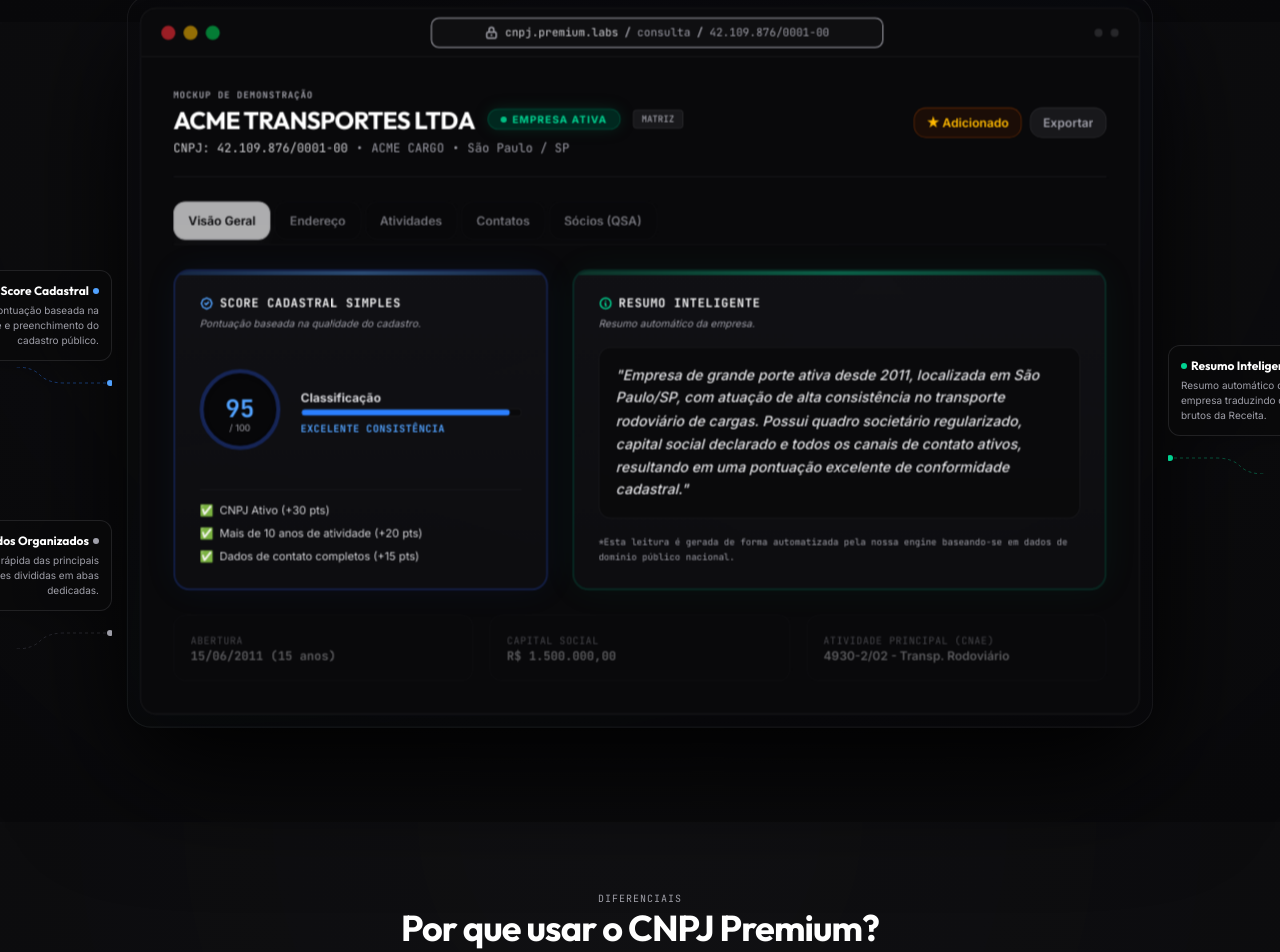
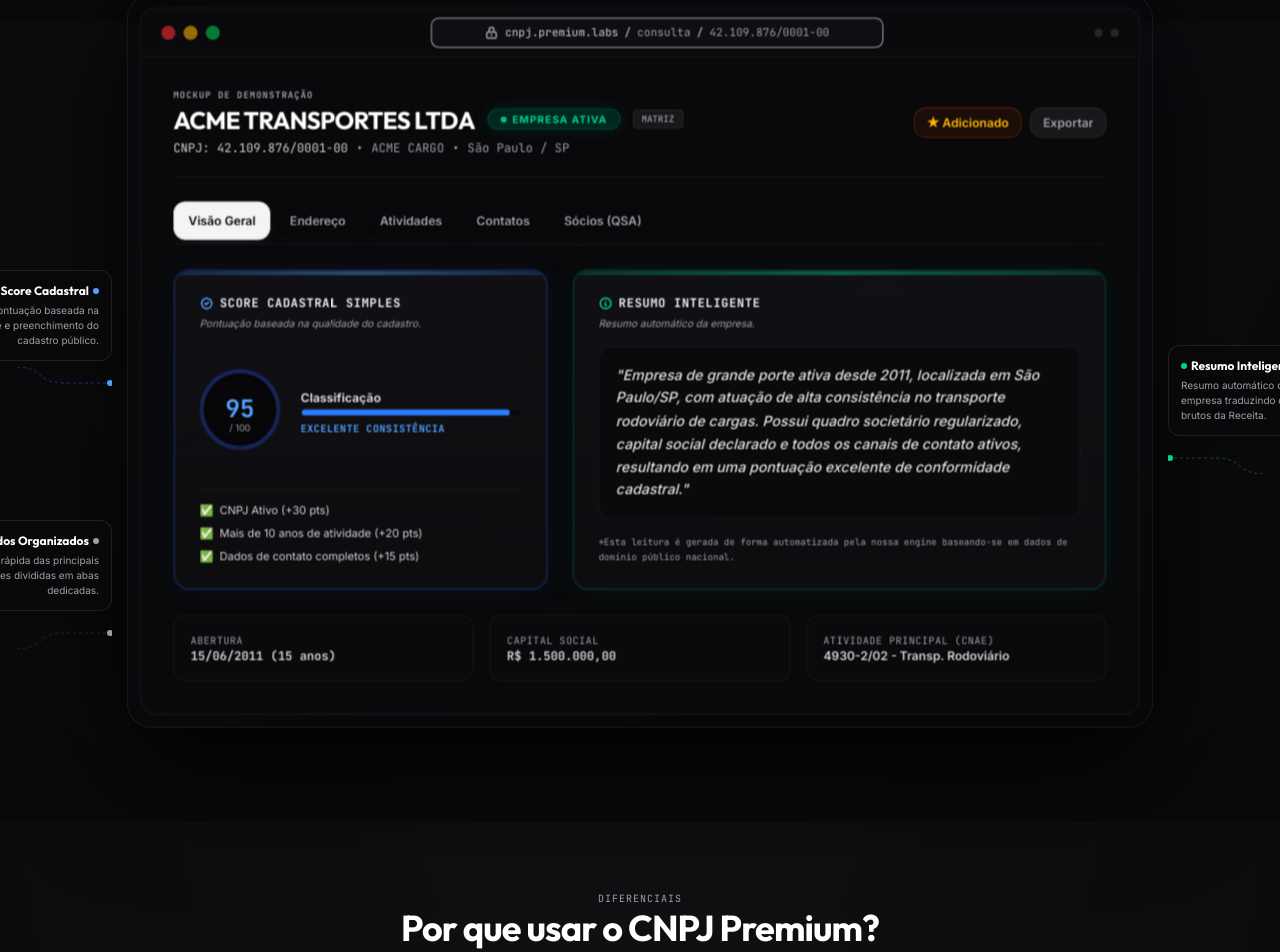
Before and after one commit to leonardoassunccao-dev/consulta-cnpj, a React (Vite) app: page / in a window 1280 px wide. Shown: the part 778-1730 px from the top of the page. Built offline with nearby package versions, Linux system fonts and the light colour scheme.

Commit message:
fix: improve mockup contrast

```diff
--- a/src/components/PlatformMockup.tsx
+++ b/src/components/PlatformMockup.tsx
@@ -210,7 +210,7 @@
             </div>
 
             {/* Tabs simulator (Visão Geral active) */}
-            <div className="flex overflow-x-auto pb-1 border-b border-zinc-900 scrollbar-none gap-1 opacity-70">
+            <div className="flex overflow-x-auto pb-1 border-b border-zinc-900 scrollbar-none gap-1 opacity-100">
               {[
                 { id: 'geral', label: 'Visão Geral', active: true },
                 { id: 'endereco', label: 'Endereço', active: false },
@@ -330,7 +330,7 @@
               {/* Lower Secondary Elements (Slightly dimmed for focus weight contrast) */}
               <div
                 className={`grid grid-cols-1 md:grid-cols-2 lg:grid-cols-3 gap-4 text-xs transition-all duration-1000 ease-out ${
-                  mounted ? 'opacity-40 hover:opacity-100' : 'opacity-0'
+                  mounted ? 'opacity-100' : 'opacity-0'
                 }`}
                 style={{ transitionDelay: '1400ms' }}
                 title="Passe o mouse para destacar os dados cadastrais completos"
```
